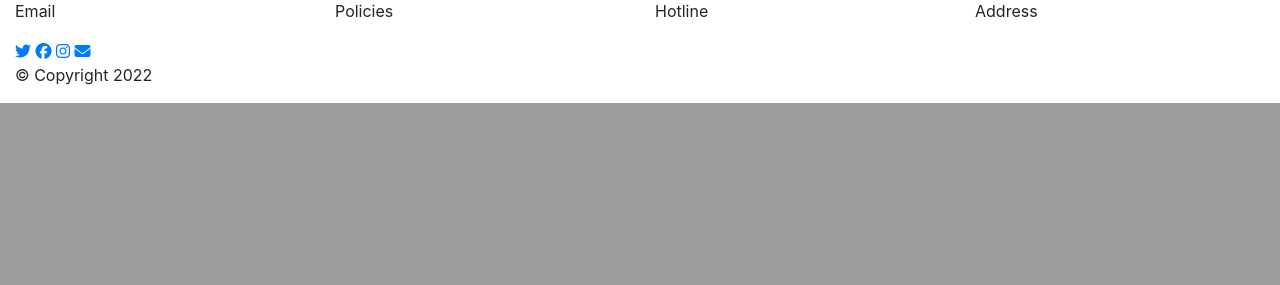
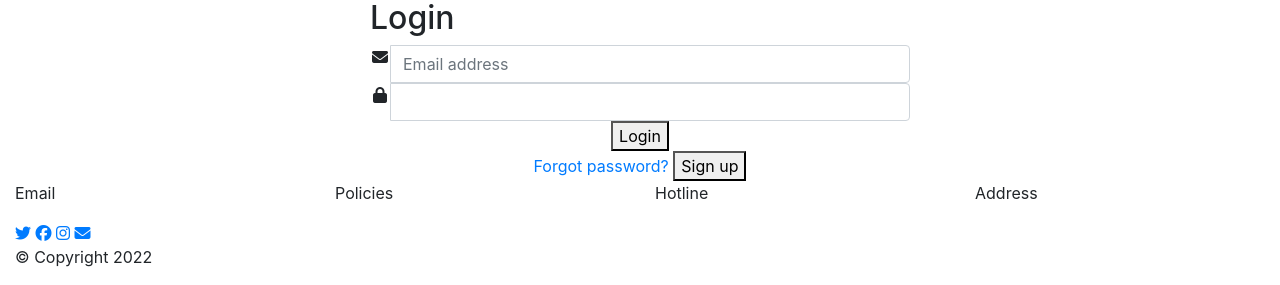
Before and after one commit to quangtruong452001/WebAssignment, a PHP site: page /home.php?page=signin in a window 1280 px wide. Shown: the part 1592-1877 px from the top of the page. Before the commit the page ends 1695 px from the top, so only its background shows below. Run offline with PHP 8.4, Linux system fonts and the light colour scheme; some libraries are stand-ins or nearby versions.

Commit message:
update signin.php

```diff
--- a/View/header.php
+++ b/View/header.php
@@ -1,20 +1,11 @@
-
 <link rel="stylesheet" href="../styles/home.css">
 <section class="black-section">
     <!--nav bar-->
     <div class="container-fluid">
         <nav class="navbar navbar-expand-lg navbar-dark">
-            <a class="navbar-brand" href=""><img  src="../images/logo.png"> Lgear </a>
+            <a class="navbar-brand" href=""><img src="../images/logo.png"> Lgear </a>
 
-            <button
-                    class="navbar-toggler"
-                    type="button"
-                    data-toggle="collapse"
-                    data-target="#navbarSupportedContent"
-                    aria-controls="navbarSupportedContent"
-                    aria-expanded="false"
-                    aria-label="Toggle navigation"
-            >
+            <button class="navbar-toggler" type="button" data-toggle="collapse" data-target="#navbarSupportedContent" aria-controls="navbarSupportedContent" aria-expanded="false" aria-label="Toggle navigation">
                 <span class="navbar-toggler-icon"></span>
             </button>
             <div class="collapse navbar-collapse" id="navbarSupportedContent">
@@ -32,7 +23,7 @@
                         <a class="nav-link" href="">Macbook</a>
                     </li>
                     <li class="nav-item">
-                        <a class="nav-link" href="">Sign In</a>
+                        <a class="nav-link" href="?page=signin">Sign In</a>
                     </li>
                     <li class="nav-item">
                         <a class="nav-link" href="">Sign Up</a>
@@ -84,7 +75,9 @@
                     <div class="card">
                         <img class="card-img-top capImg" src="../images/acerCapture.PNG">
                         <div class="card-body">
-                            <a href=""><p class="card-text buy-mess">Buy now >></p></a>
+                            <a href="">
+                                <p class="card-text buy-mess">Buy now >></p>
+                            </a>
                         </div>
                     </div>
 
@@ -93,7 +86,9 @@
                     <div class="card">
                         <img class="card-img-top capImg" src="../images/asusCapture.PNG">
                         <div class="card-body">
-                            <a href=""><p class="card-text buy-mess">Buy now >></p></a>
+                            <a href="">
+                                <p class="card-text buy-mess">Buy now >></p>
+                            </a>
                         </div>
                     </div>
                 </div>
@@ -101,11 +96,14 @@
                     <div class="card">
                         <img class="card-img-top capImg" src="../images/msiCapture.PNG">
                         <div class="card-body">
-                            <a href=""><p class="card-text buy-mess">Buy now >></p></a>
+                            <a href="">
+                                <p class="card-text buy-mess">Buy now >></p>
+                            </a>
                         </div>
                     </div>
                 </div>
             </div>
         </div>
     </div>
+
 </section>
--- a/View/home.php
+++ b/View/home.php
@@ -1,23 +1,17 @@
 <!doctype html>
 <html lang="en">
+
 <head>
     <meta charset="UTF-8">
-    <meta name="viewport"
-          content="width=device-width, user-scalable=no, initial-scale=1.0, maximum-scale=1.0, minimum-scale=1.0">
+    <meta name="viewport" content="width=device-width, user-scalable=no, initial-scale=1.0, maximum-scale=1.0, minimum-scale=1.0">
     <meta http-equiv="X-UA-Compatible" content="ie=edge">
     <title>LGear</title>
 
     <!-- GGFontCSS -->
     <link rel="preconnect" href="https://fonts.googleapis.com" />
     <link rel="preconnect" href="https://fonts.gstatic.com" crossorigin />
-    <link
-            href="https://fonts.googleapis.com/css2?family=Montserrat:wght@100&display=swap"
-            rel="stylesheet"
-    />
-    <link
-            href="https://fonts.googleapis.com/css2?family=Montserrat:wght@100&family=Ubuntu:wght@300&display=swap"
-            rel="stylesheet"
-    />
+    <link href="https://fonts.googleapis.com/css2?family=Montserrat:wght@100&display=swap" rel="stylesheet" />
+    <link href="https://fonts.googleapis.com/css2?family=Montserrat:wght@100&family=Ubuntu:wght@300&display=swap" rel="stylesheet" />
 
 
     <!--    Boostrap link-->
@@ -29,18 +23,17 @@
     <script src="https://stackpath.bootstrapcdn.com/bootstrap/4.3.1/js/bootstrap.min.js" integrity="sha384-JjSmVgyd0p3pXB1rRibZUAYoIIy6OrQ6VrjIEaFf/nJGzIxFDsf4x0xIM+B07jRM" crossorigin="anonymous"></script>
 
     <!-- Icon -->
-    <script
-            src="https://kit.fontawesome.com/371aa0c399.js"
-            crossorigin="anonymous"
-    ></script>
+    <script src="https://kit.fontawesome.com/371aa0c399.js" crossorigin="anonymous"></script>
 
     <!--    Icon web-->
     <link rel="icon" href="https://img.icons8.com/small/16/000000/shopping-basket.png">
 
     <!--    CSS file-->
     <link rel="stylesheet" href="../styles/home.css">
+    <link rel="stylesheet" href="../styles/signin.css">
 
 </head>
+
 <body>
     <?php
     include 'header.php';
@@ -49,7 +42,9 @@
         <div class="mac-section">
             <div class="section-heading">
                 <h2>MACBOOK</h2>
-            <a href=""><p class="card-text buy-mess">Buy now >></p></a>
+                <a href="">
+                    <p class="card-text buy-mess">Buy now >></p>
+                </a>
             </div>
             <div class="container-fluid">
                 <div class="row">
@@ -64,7 +59,12 @@
             </div>
         </div>
     </section>
-
+    <?php
+    error_reporting(0);
+    if ($_GET['page']) {
+        require_once($_GET['page'] . ".php");
+    }
+    ?>
     <!--Footer-->
     <?php
     include 'footer.php';
--- /dev/null
+++ b/View/signin.php
@@ -0,0 +1,31 @@
+<div class="container" id="layout-page-login">
+    <div class="row justify-content-md-center">
+        <div class="col-md-6 col">
+            <h2 id="tittle-login">Login</h2>
+            <div class="loginbox">
+                <form method="post" action="">
+                    <div class="input-group margin-bottom-sm">
+                        <span class="input-group-addon"> <i class="fa fa-envelope fa-fw"></i></span>
+
+
+                        <input class="form-control" type="text" placeholder="Email address">
+                    </div>
+                    <div class="input-group margin-bottom-sm">
+                        <span class="input-group-addon"> <i class="fa fa-lock fa-fw"></i></span>
+                        <label for="password"></label>
+                        <input class="form-control" id="password" type="password">
+                    </div>
+                    <div class="action_button text-center">
+                        <button class="" type="submit"> Login</button>
+                    </div>
+                    <div class="text-center">
+                        <a href="#"> Forgot password?</a>
+                        <button>Sign up</button>
+                    </div>
+                </form>
+            </div>
+        </div>
+
+    </div>
+
+</div>
```
Also changed, not shown: View/signup.php (added, +37 -0 lines), styles/signin.css (added, +9 -0 lines). Lines whose indentation alone changed are shown as unchanged.
